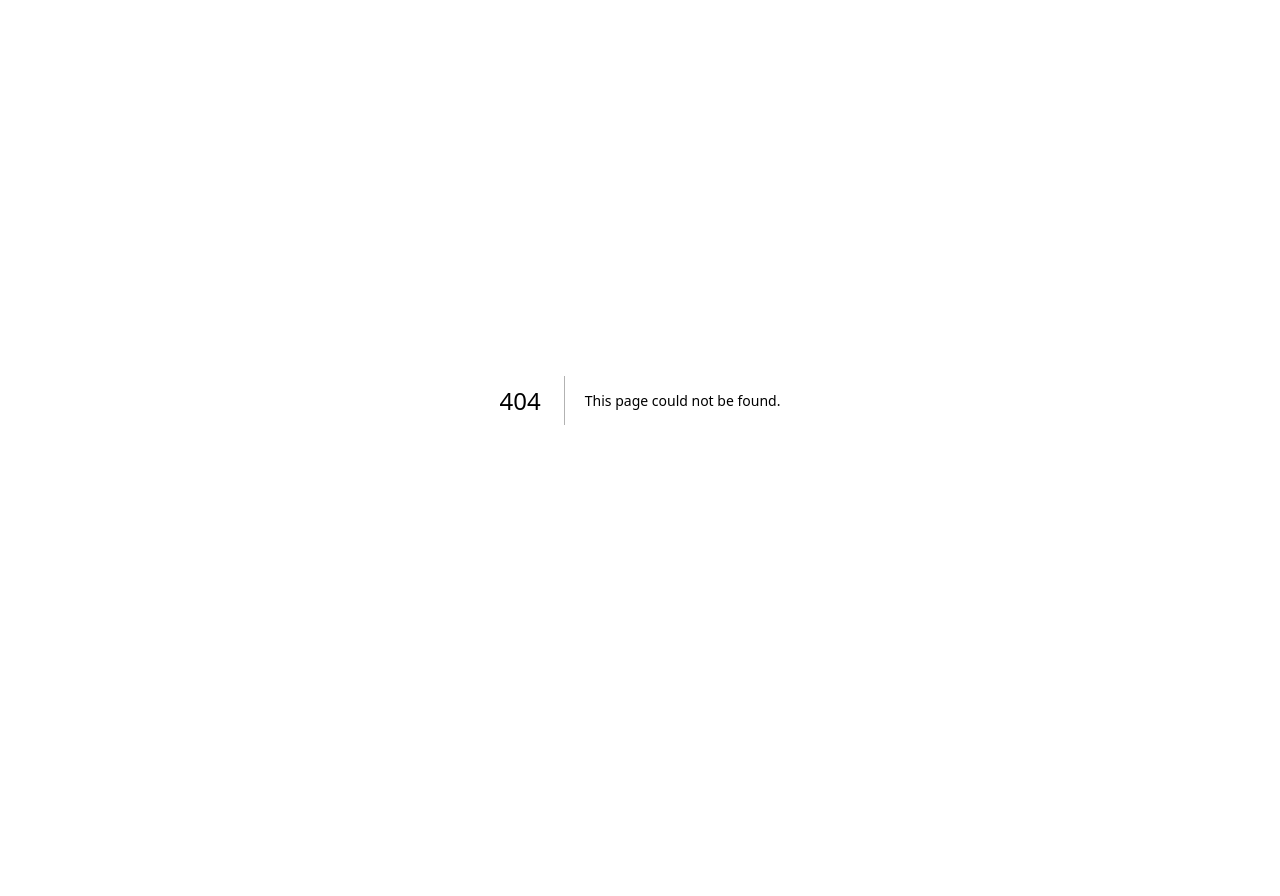
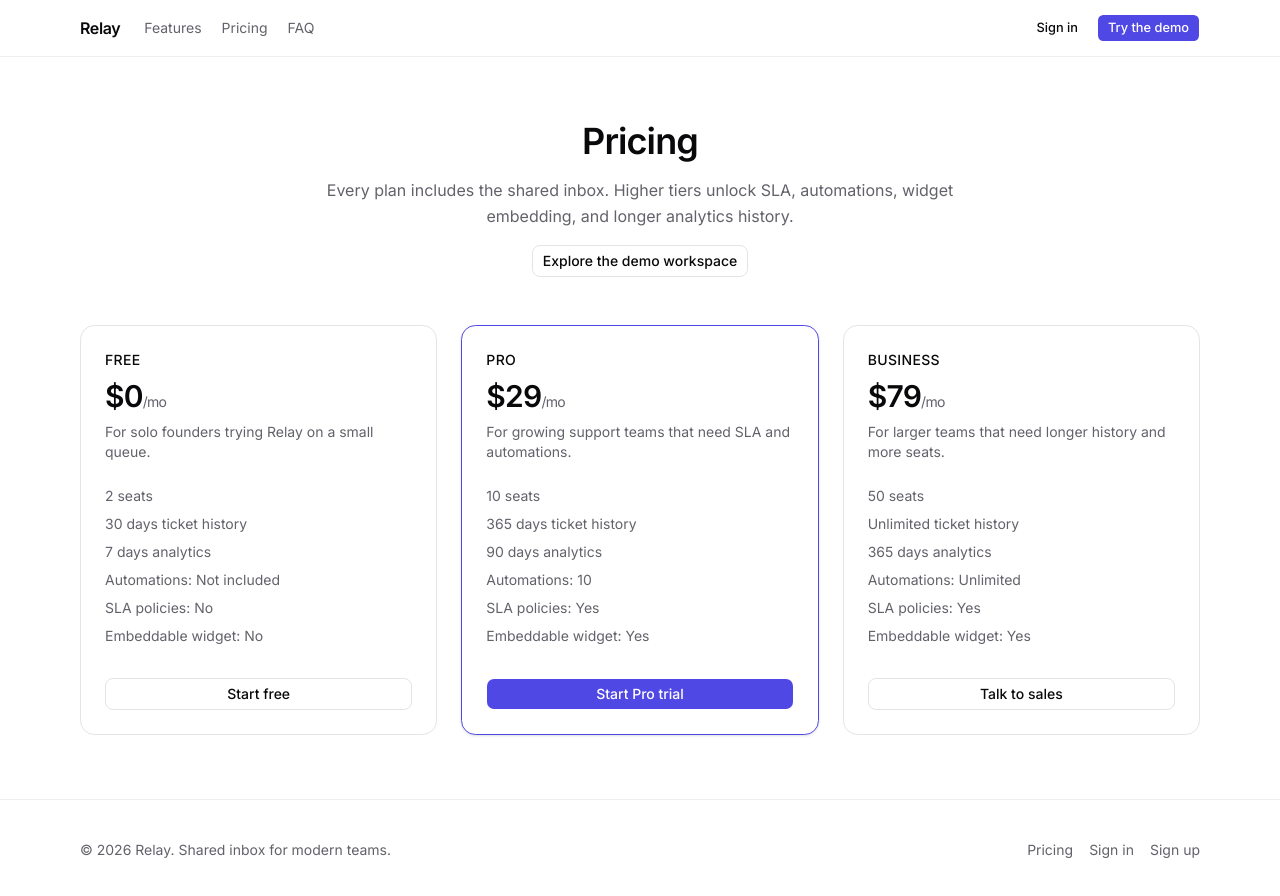
Before and after one commit to segnitsega/multi-tenant-helpdesk-saas, a Next.js app: page /pricing in a window 1280 px wide. Before the commit this address had no page. Shown: the top 896 px of the page. Before the commit the page ends 800 px from the top, so only its background shows below. Built offline with nearby package versions, Linux system fonts and the light colour scheme.

Commit message:
Add a dedicated pricing page.

```diff
--- /dev/null
+++ b/src/app/(marketing)/pricing/page.tsx
@@ -0,0 +1,31 @@
+import type { Metadata } from "next";
+import Link from "next/link";
+import { buttonVariants } from "@/components/ui/button";
+import { PricingTable } from "@/features/marketing/components/pricing-table";
+import { cn } from "@/lib/utils";
+
+export const metadata: Metadata = {
+  title: "Pricing · Relay",
+  description: "Relay plan limits for Free, Pro, and Business.",
+};
+
+export default function PricingPage() {
+  return (
+    <main className="mx-auto w-full max-w-6xl px-4 py-16">
+      <div className="mx-auto mb-12 max-w-2xl space-y-4 text-center">
+        <h1 className="text-4xl font-semibold tracking-tight">Pricing</h1>
+        <p className="text-muted-foreground text-base leading-relaxed">
+          Every plan includes the shared inbox. Higher tiers unlock SLA,
+          automations, widget embedding, and longer analytics history.
+        </p>
+        <Link
+          href="/demo"
+          className={cn(buttonVariants({ variant: "outline" }))}
+        >
+          Explore the demo workspace
+        </Link>
+      </div>
+      <PricingTable />
+    </main>
+  );
+}
```
